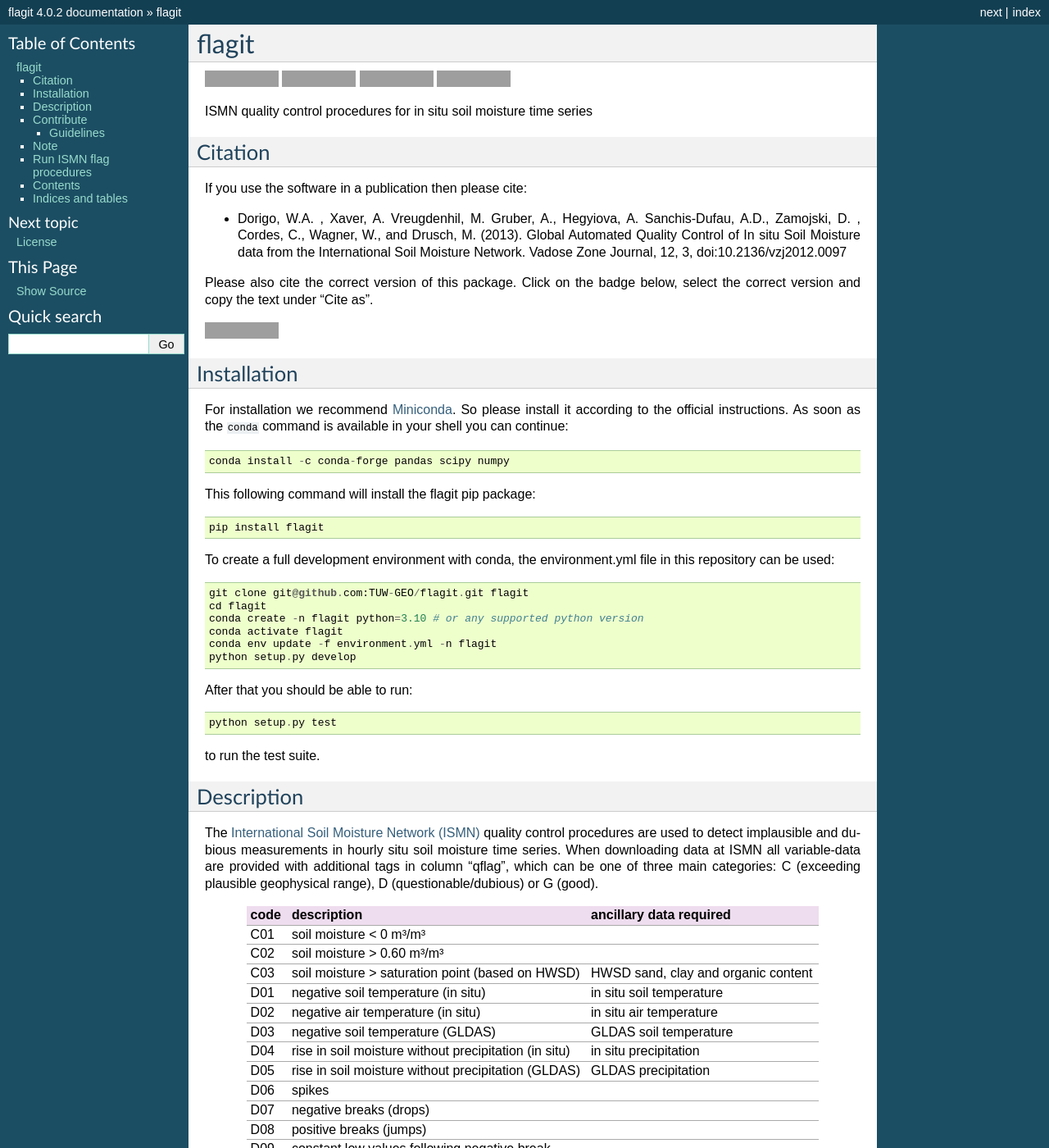
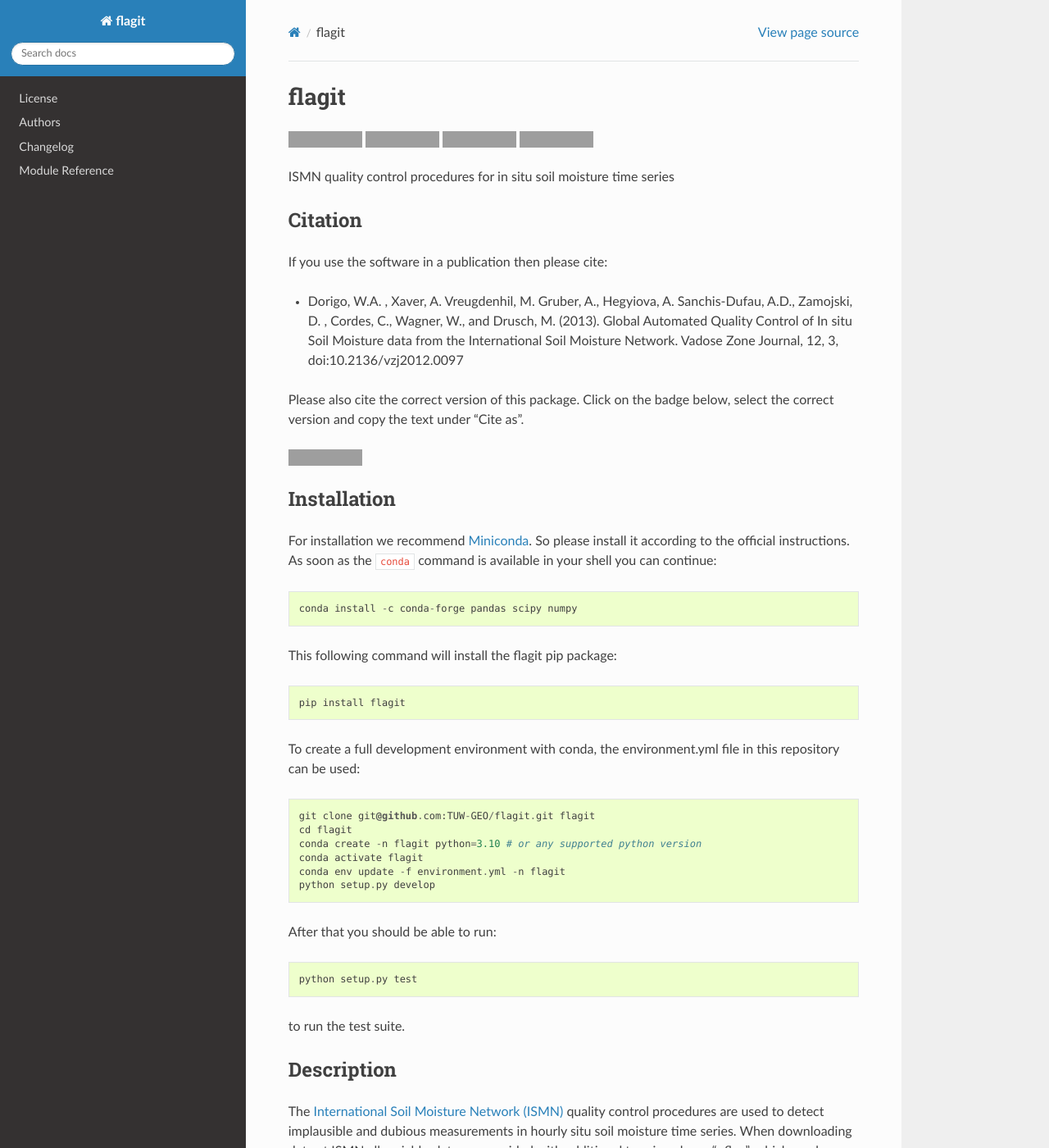
Before and after one commit to TUW-GEO/flagit, a Sphinx documentation site: the page built from docs/index.rst, in a window 1280 px wide and 1400 px high. Shown: the whole window at 82% size. Built offline with Sphinx 7.4.7 and the Read the Docs theme 3.1.0, drawn with Linux system fonts in a browser that asks for light colours; some of the changed text lies outside the part shown; grey boxes are pictures that could not be loaded.

Commit message:
Update README.rst, update coveralls badge

```diff
--- a/README.rst
+++ b/README.rst
@@ -5,7 +5,7 @@
 .. image:: https://github.com/TUW-GEO/flagit/actions/workflows/build.yml/badge.svg?branch=main
    :target: https://github.com/TUW-GEO/flagit/actions
 
-.. image:: https://coveralls.io/repos/github/TUW-GEO/flagit/badge.svg?branch=main
+.. image:: https://coveralls.io/repos/github/TUW-GEO/flagit/badge.png?branch=main
     :target: https://coveralls.io/github/TUW-GEO/flagit?branch=main
 
 .. image:: https://badge.fury.io/py/flagit.svg
--- a/docs/conf.py
+++ b/docs/conf.py
@@ -148,7 +148,7 @@
 
 # The theme to use for HTML and HTML Help pages.  See the documentation for
 # a list of builtin themes.
-html_theme = 'default'
+html_theme = 'sphinx_rtd_theme'
 
 # Theme options are theme-specific and customize the look and feel of a theme
 # further.  For a list of options available for each theme, see the
```
